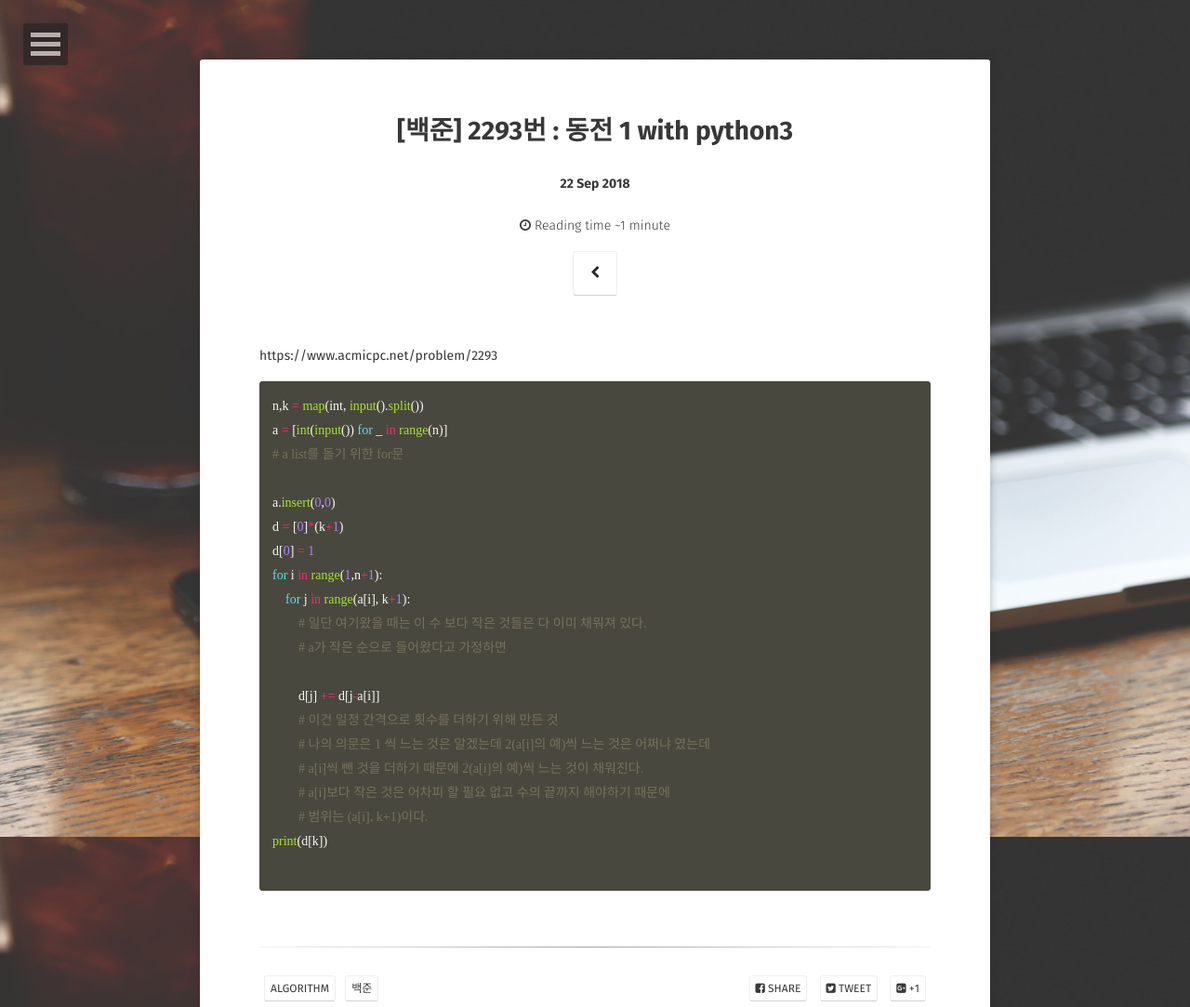
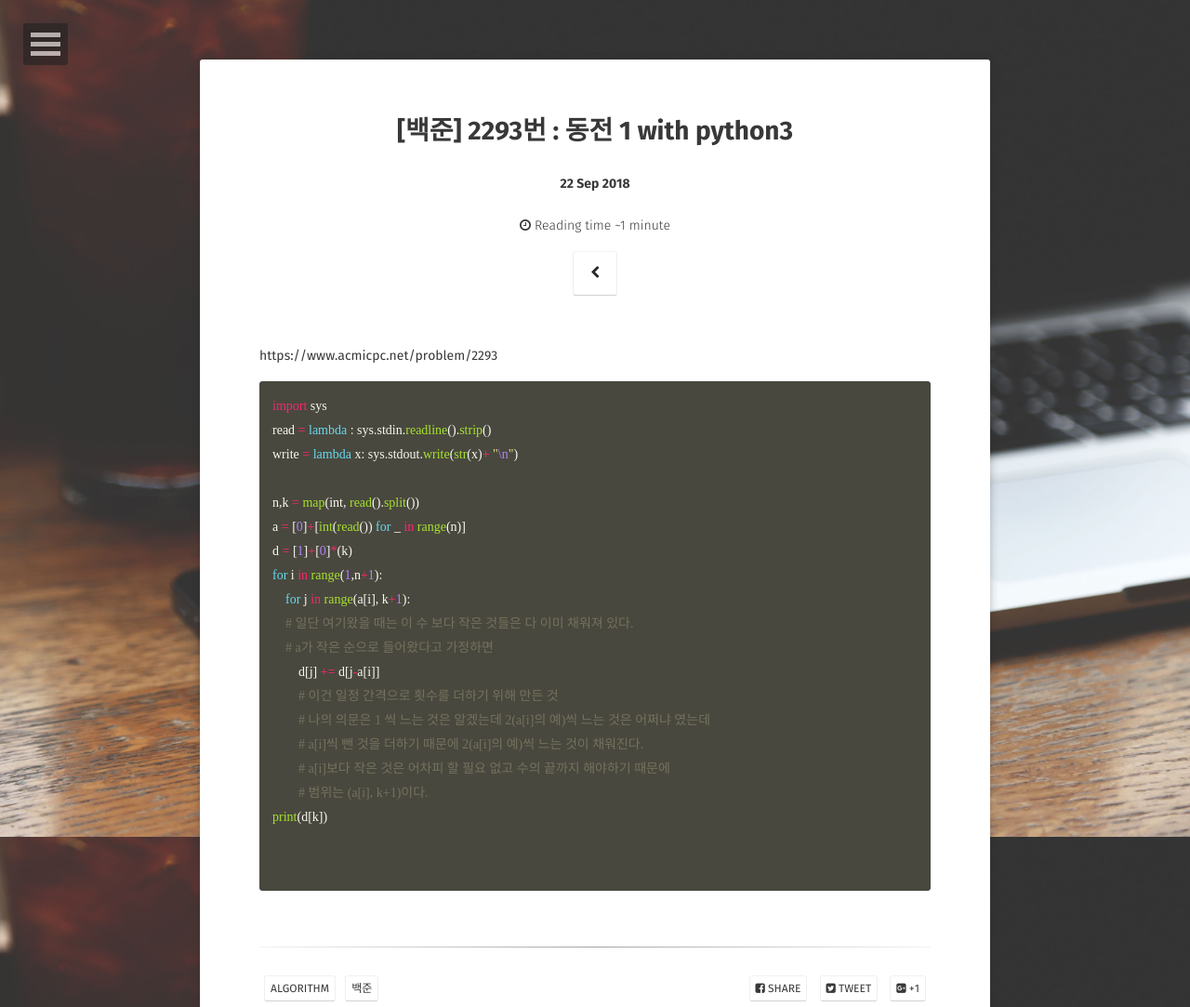
Before and after one commit to JoosJuliet/joosjuliet.github.io, a Jekyll site: the page built from _posts/2018-09-22-2293.md, in a window 1280 px wide, cut to the strip 0-1083 px from the top of the page. Shown: the whole strip at 93% size. Built offline with Jekyll 4.4.1, drawn with Linux system fonts in a browser that asks for light colours; some web fonts are replaced.

Commit message:
put 2293's solution with python

````diff
--- a/_posts/2018-09-22-2293.md
+++ b/_posts/2018-09-22-2293.md
@@ -10,18 +10,17 @@ comments: true
 https://www.acmicpc.net/problem/2293
 
 ``` python
-n,k = map(int, input().split())
-a = [int(input()) for _ in range(n)]
-# a list를 돌기 위한 for문
+import sys
+read = lambda : sys.stdin.readline().strip()
+write = lambda x: sys.stdout.write(str(x)+ "\n")
 
-a.insert(0,0)
-d = [0]*(k+1)
-d[0] = 1
+n,k = map(int, read().split())
+a = [0]+[int(read()) for _ in range(n)]
+d = [1]+[0]*(k)
 for i in range(1,n+1):
     for j in range(a[i], k+1):
-        # 일단 여기왔을 때는 이 수 보다 작은 것들은 다 이미 채워져 있다.
-        # a가 작은 순으로 들어왔다고 가정하면
-
+    # 일단 여기왔을 때는 이 수 보다 작은 것들은 다 이미 채워져 있다.
+    # a가 작은 순으로 들어왔다고 가정하면
         d[j] += d[j-a[i]]
         # 이건 일정 간격으로 횟수를 더하기 위해 만든 것
         # 나의 의문은 1 씩 느는 것은 알겠는데 2(a[i]의 예)씩 느는 것은 어쩌냐 였는데
@@ -30,4 +29,5 @@ for i in range(1,n+1):
         # 범위는 (a[i], k+1)이다.
 print(d[k])
 
+
 ```
````
